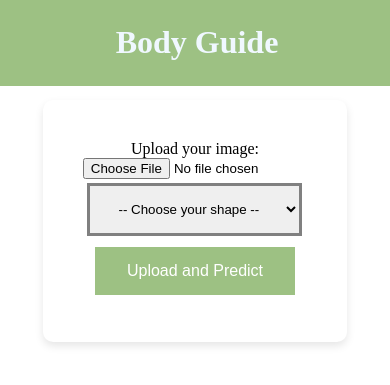
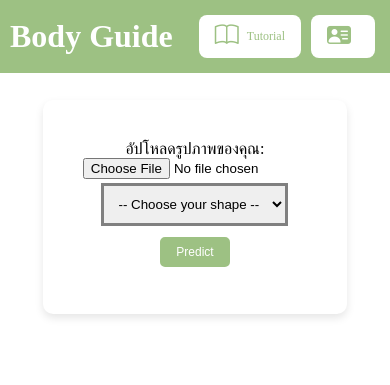
Before and after one commit to SerFresh/BodyGuide, a Django app: page / in a window 390 px wide. Shown: the top 385 px of the page. Run offline with Django 3.2, Linux system fonts and the light colour scheme.

Commit message:
Update upload-basic.html

```diff
--- a/project/templates/upload-basic.html
+++ b/project/templates/upload-basic.html
@@ -3,19 +3,23 @@
 {% block style %}
     <style>
         header {
-            font-size: 1em;
-            color: aliceblue;
-            user-select: none;
+            font-size: 1.5em; /* ขนาดฟอนต์ของหัวข้อใหญ่ขึ้น */
+            color: #fff; /* สีตัวอักษรขาว */
+            background-color: #9DC183; /* พื้นหลังสีเขียวสด */
+            padding: 15px 30px;
+            display: flex;
+            justify-content: center; /* จัดตำแหน่ง h1 ให้อยู่กลาง */
+            align-items: center;
             position: fixed;
             top: 0;
             left: 0;
             width: 100%;
-            padding: 3px 2px;
-            background: #9DC183;
-            display: flex;
-            justify-content: center;
-            align-items: center;
-            z-index: 99;
+            z-index: 1000;
+        }
+
+        header h1 {
+            margin: 0;
+            text-align: center;
         }
         section {
             width: 60%;
@@ -32,10 +36,11 @@
             max-width: 200px;
             height: auto;
         }
-        .button {
+        .but {
             background-color: #9DC183;
             border: none;
             border-style: solid;
+            border-radius: 8px;
             color: white;
             padding: 15px 32px;
             text-align: center;
@@ -59,19 +64,131 @@
             border-style: solid;
             border-color: gray;
         }
+
+        header .contrend {
+            text-decoration: none;
+            display: inline-flex;
+            align-items: center;
+            justify-content: center;
+            margin-left: auto;
+            margin-right: 20px;
+        }
+
+        header .btn {
+            text-decoration: none;
+            color: #9DC183;
+            background-color: #fff;
+            padding: 10px 20px;
+            border-radius: 8px;
+            font-size: 1rem;
+            display: inline-flex;
+            align-items: center;
+            justify-content: center;
+            margin-left: auto;
+            margin-right: 30px;
+        }
+
+        /* ปรับขนาดไอคอน */
+        header .btn i {
+            font-size: 1.5rem; /* ขนาดของไอคอน */
+            margin-right: 8px; /* ระยะห่างระหว่างไอคอนกับข้อความ */
+        }
+        .btn:hover {
+            background-color: white; /* เปลี่ยนสีเมื่อ hover */
+            transform: translateY(-2px); /* ทำให้ปุ่มเด้งขึ้นเล็กน้อยเมื่อ hover */
+        }
+
+        .btn:active {
+            background-color: #9DC183;
+            transform: translateY(0); /* เวลาคลิกให้ปุ่มกลับไปที่เดิม */
+        }
+        .but:hover {
+            background-color: #9DC183; /* เปลี่ยนสีเมื่อ hover */
+            transform: translateY(-2px); /* ทำให้ปุ่มเด้งขึ้นเล็กน้อยเมื่อ hover */
+        }
+
+        .but:active {
+            background-color: white;
+            transform: translateY(0); /* เวลาคลิกให้ปุ่มกลับไปที่เดิม */
+        }
+        @media (max-width: 768px) {
+            /* For tablets and small screens */
+            header {
+                font-size: 1em; /* Decrease font size */
+                padding: 10px 20px;
+            }
+
+            .but {
+                padding: 8px 16px; /* Reduce button padding */
+                font-size: 16px; /* Further decrease button font size */
+            }
+
+            header .btn {
+                padding: 8px 16px;
+                border-radius: 8px;
+                font-size: 16px;
+                margin: 15px;
+            }
+
+            .contrend {
+                display: flex;
+                margin-right: 0px;
+            }
+
+            section img {
+                max-width: 150px; /* Reduce image size */
+            }
+        }
+
+        @media (max-width: 480px) {
+            /* For mobile phones */
+            header {
+                font-size: 1em; /* Further decrease font size */
+                padding: 10px 10px;
+            }
+            .but {
+                padding: 8px 16px; /* Reduce button padding */
+                font-size: 12px; /* Further decrease button font size */
+            }
+
+            header .btn {
+                padding: 8px 16px;
+                border-radius: 8px;
+                font-size: 12px;
+                margin: 5px;
+            }
+
+            .contrend {
+                display: flex;
+                margin-right: 0px;
+            }
+
+            section img {
+                max-width: 100px; /* Further reduce image size */
+            }
+
+            select {
+                padding: 10px; /* Adjust padding for the select box */
+                width: 100%; /* Make it full width */
+            }
+        }
+
     </style>
 {% endblock %}
 {% block body %}
     <header>
         <h1>Body Guide</h1>
+        <div class="contrend">
+            <a href="http://127.0.0.1:8000/guide/" class="btn"><i class="bi bi-book"></i> Tutorial </a>
+            <a href="http://127.0.0.1:8000/members/" class="btn"><i class="bi bi-person-vcard-fill"></i></a>
+        </div>
     </header>
     <section>
         <form method="POST" enctype="multipart/form-data">
             {% csrf_token %}
-
             <!-- ฟิลด์อัปโหลดไฟล์ -->
             <div>
-                <label for="file">Upload your image:</label>
+                <label for="file">อัปโหลดรูปภาพของคุณ:</label>
                 {{ form.file }}
             </div>
 
@@ -90,19 +207,20 @@
 
             <!-- ปุ่ม submit -->
             <div>
-                <button type="submit" class="button">Upload and Predict</button>
+                <button type="submit" class="but">Predict</button>
             </div>
-
-
-
         </form>
 
-
-        <!-- การแสดงผลไฟล์ที่อัปโหลด -->
+        <div class="result">
+            {% if shape_suitability %}
+                <p>{{ shape }}</p>
+            {% endif %}
+        </div>
+        <!-- แสดงผลไฟล์ที่อัปโหลด -->
         {% if file %}
-        <div>
-            <img src="/media/upload/{{file.name}}"><br>
-        </div>
+            <div>
+                <img src="/media/upload/{{ file }}" alt="Uploaded Image"><br>
+            </div>
         {% endif %}
 
         <!-- แสดงผลลัพธ์การทำนาย -->
@@ -110,6 +228,7 @@
             {% if shape_suitability %}
                 <h3>Result:</h3>
                 <p>{{ shape_suitability }}</p>
+                <p>confidence: {{ confidence }}%</p>
             {% endif %}
         </div>
     </section>
```
